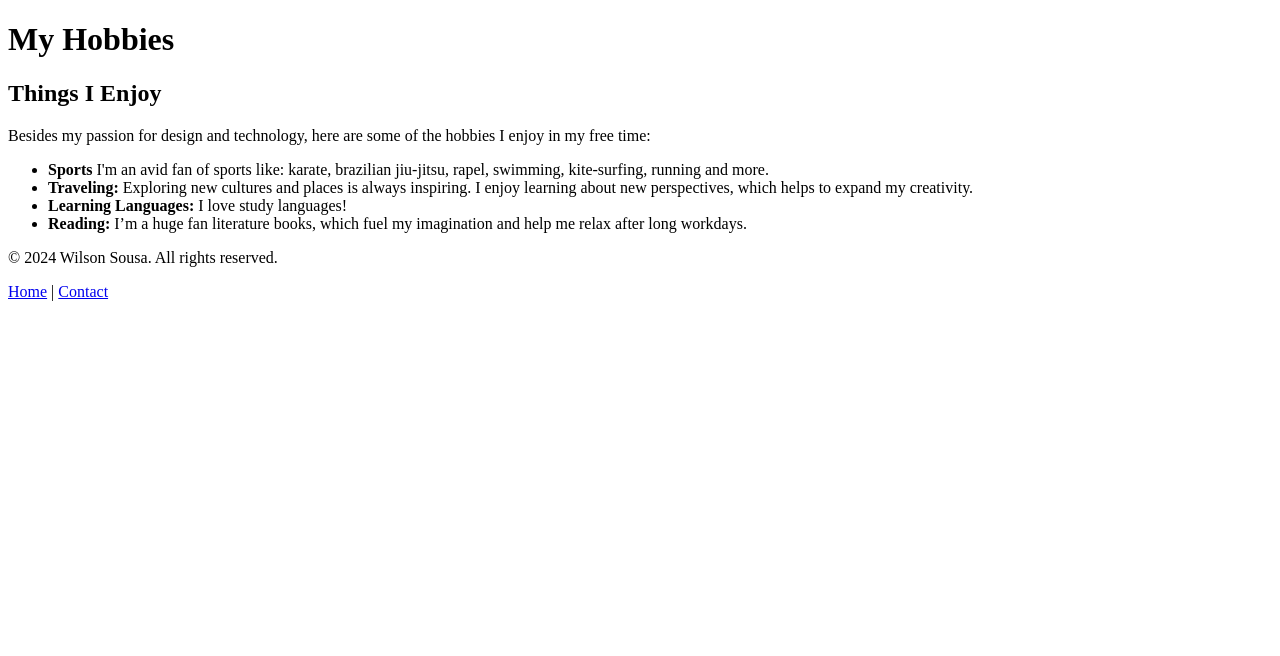
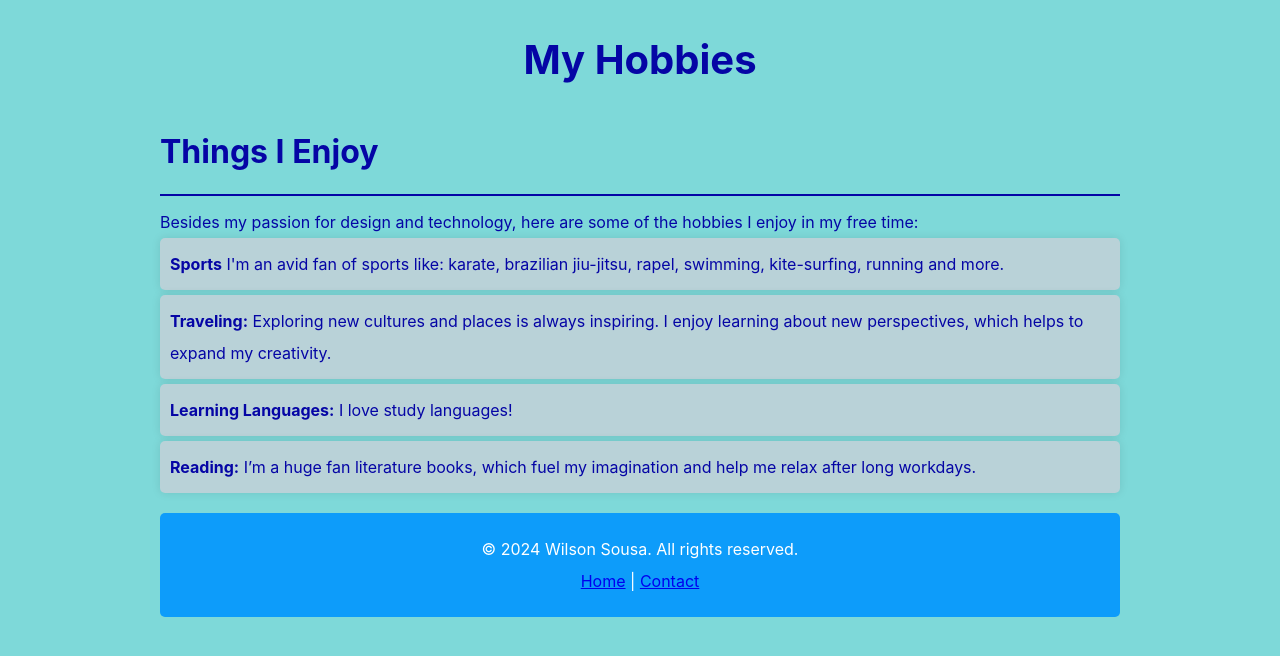
Before and after one commit to Wilson-SoftwareEngineer/Resume, a plain HTML site: page hobbies.html in a window 1280 px wide. Drawn offline with Linux system fonts and the light colour scheme.

Commit message:
Update hobbies.html

```diff
--- a/hobbies.html
+++ b/hobbies.html
@@ -4,7 +4,7 @@
     <meta charset="UTF-8">
     <meta name="viewport" content="width=device-width, initial-scale=1.0">
     <title>Hobbies - Wilson Sousa</title>
-   <link href="https://fonts.googleapis.com/css2?family=Inter&display=swap" rel="stylesheet">
+   <link rel="stylesheet" href="style.css">
 
 
 </head>
```
